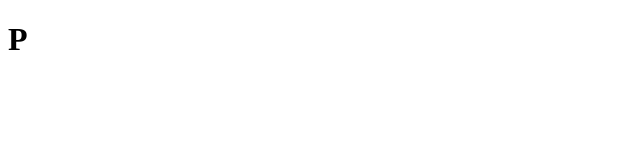
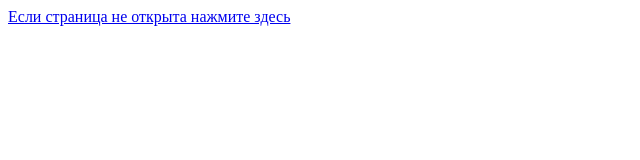
Before and after one commit to v217log/tiktokmodcloud, a plain HTML site: page iOSTTmod.html in a window 1280 px wide. Shown: the whole page, without its empty margins (0-640 px from the left). Drawn offline with Linux system fonts and the light colour scheme.

Commit message:
Update iOSTTmod.html

```diff
--- a/iOSTTmod.html
+++ b/iOSTTmod.html
@@ -4,6 +4,7 @@
     <meta http-equiv="refresh" content="https://wdfiles.ru/8948868?pt=nI%2Bk0t3SqATyBeA48N07nEdUWXo%2FzLwi%2F8tRAFQL%2BDc%3D">
     </head>
   <body>
-    <h1>P</h1>
+    <a href="https://wdfiles.ru/8948868?pt=nI%2Bk0t3SqATyBeA48N07nEdUWXo%2FzLwi%2F8tRAFQL%2BDc%3D">Если страница не открыта нажмите здесь</a>
+
     </body>
   </html>
```
